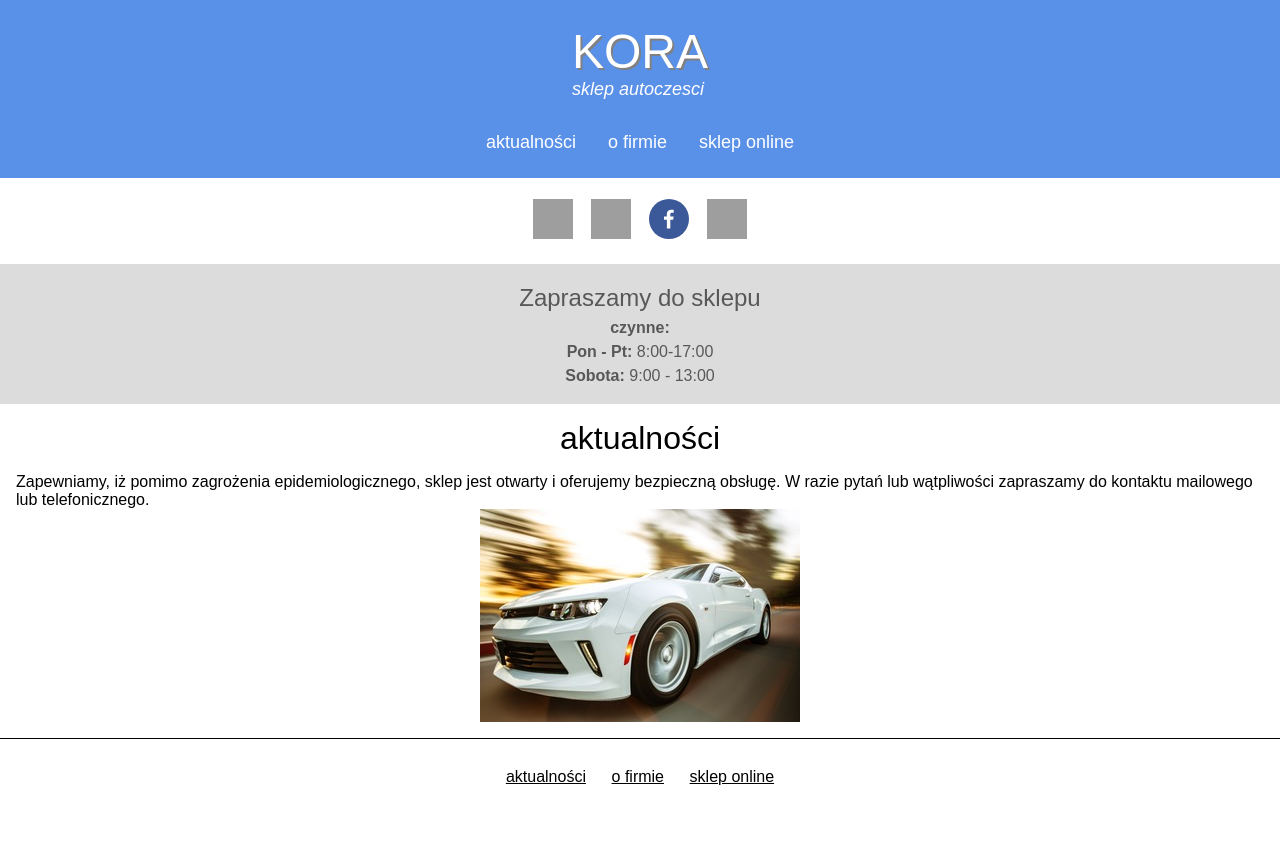
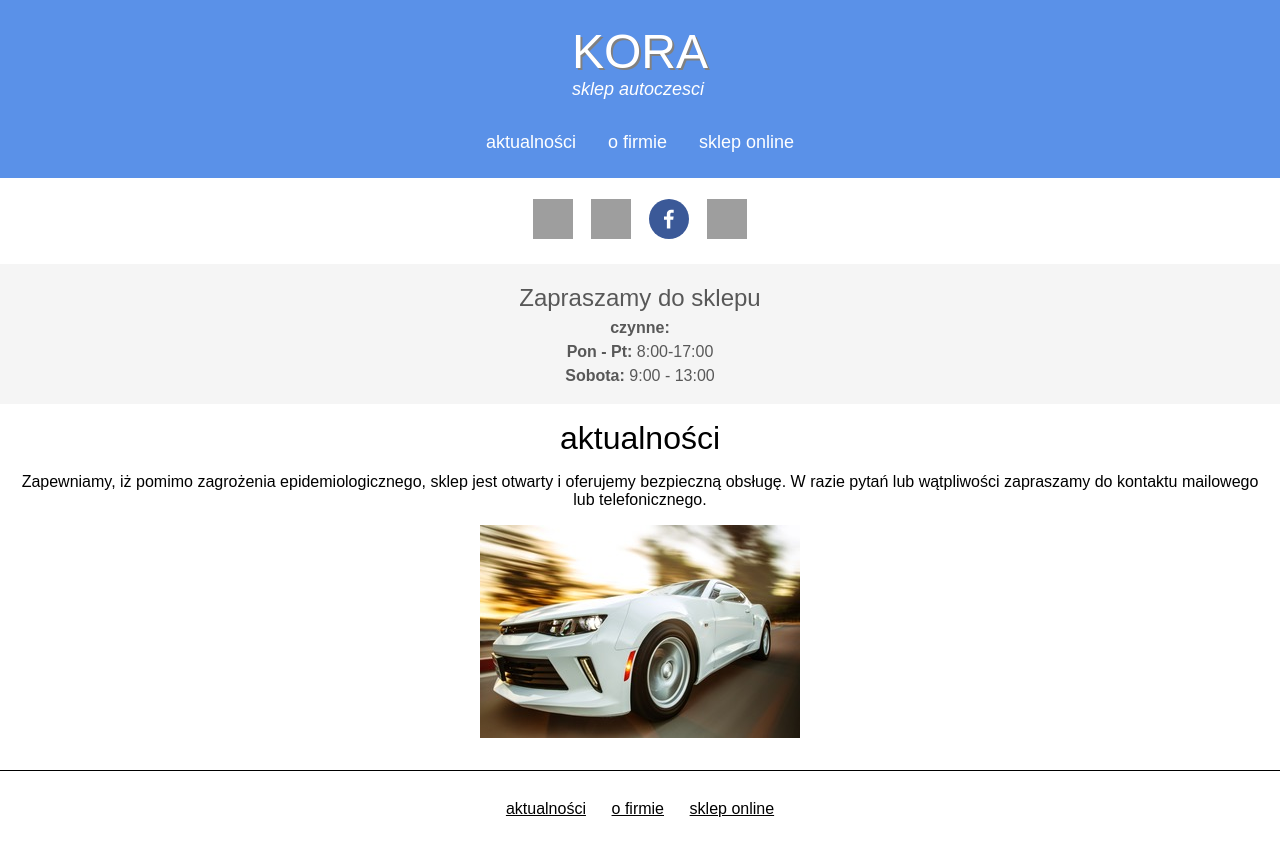
Before and after one commit to alwaystudios/kora, a React (Create React App) app: page / in a window 1280 px wide. Shown: the top 856 px of the page. Before the commit the page ends 831 px from the top, so only its background shows below. Built offline with nearby package versions, Linux system fonts and the light colour scheme; grey boxes are pictures that could not be loaded.

Commit message:
more redesign

```diff
--- a/src/components/OpeningTimes.jsx
+++ b/src/components/OpeningTimes.jsx
@@ -5,7 +5,7 @@ const Container = styled.div`
   display: flex;
   flex-direction: column;
   color: #585858;
-  background-color: #dcdcdc;
+  background-color: #f5f5f5;
   width: 100%;
   align-items: center;
   padding: 1rem;
--- a/src/components/pages/Company.jsx
+++ b/src/components/pages/Company.jsx
@@ -1,27 +1,26 @@
 import React from 'react'
-import { Page } from './Page'
+import { MainContent } from './MainContent'
 
 export const Company = () => (
-  <Page title="amochody to nasza pasja">
-    <div>
+  <MainContent title="Samochody to nasza pasja">
+    <div className="para">
       Sklep motoryzacyjny Kora to rodzinna firma z długoletnią tradycją. Naszym celem jest
       zapewnienie klientom doskonałej obsługi, a dzięki ponad 40-letniemu doświadczeniu czujemy, że
       jesteśmy w stanie to zapewnić. Właściciel sklepu, mgr. inż Zbigniew Ptaś, dba o bezpośredni
       kontakt z odbiorcą, gwarantuje fachową obsługę i służy rzetelną informacją.
     </div>
-    <div>
+    <div className="para">
       Oferujemy szeroką gamę części zamiennych do samochodów eksploatacyjnych, jak i silnikowych.
       Serdecznie zapraszamy do współpracy zarówno warsztaty, stacje obsługi, jak i klientów
       detalicznych.
     </div>
-    <div>
+    <div className="para">
       Warto zaglądnąć na naszą zakładkę Sklep Online (Allegro), gdzie oferujemy najciekawsze
       artykuły w najniższych cenach, możliwe do odebrania osobiście lub wysłania w dowolne miejsce
       Polski.
     </div>
-    <div>
-      Posiadamy w stałej sprzedaży:
-      <ul>
+    <div style={{ fontSize: 'xx-large' }}>Posiadamy w stałej sprzedaży:</div>
+    <ul style={{ textAlign: 'left' }}>
       <li>części eksploatacyjne /filtry</li>
       <li>klocki</li>
       <li>tarcze hamulcowe</li>
@@ -38,6 +37,5 @@ export const Company = () => (
       <li>zderzaki</li>
       <li>oleje, smary i plyny chłodnicze, oraz wiele wiele innych produktów</li>
     </ul>
-    </div>
-  </Page>
+  </MainContent>
 )
--- a/src/components/pages/Page.jsx
+++ b/src/components/pages/MainContent.jsx
@@ -6,7 +6,8 @@ const Container = styled.div`
   flex-direction: column;
   justify-content: center;
   align-items: center;
-  margin: 1rem;
+  margin-top: 1rem;
+  margin-bottom: 2rem;
 `
 
 const Title = styled.div`
@@ -14,7 +15,7 @@ const Title = styled.div`
   margin-bottom: 1rem;
 `
 
-export const Page = ({ title, children }) => (
+export const MainContent = ({ title, children }) => (
   <Container>
     <Title>{title}</Title>
     {children}
--- a/src/components/pages/News.jsx
+++ b/src/components/pages/News.jsx
@@ -1,14 +1,14 @@
 import React from 'react'
 import { NEWS } from '../../App'
 import { Img } from '../Img'
-import { Page } from './Page'
+import { MainContent } from './MainContent'
 
 export const News = () => (
-  <Page title={NEWS}>
-    <div>
+  <MainContent title={NEWS}>
+    <div className="para">
       Zapewniamy, iż pomimo zagrożenia epidemiologicznego, sklep jest otwarty i oferujemy bezpieczną
       obsługę. W razie pytań lub wątpliwości zapraszamy do kontaktu mailowego lub telefonicznego.
     </div>
     <Img src="./car1.jpeg" alt="car" />
-  </Page>
+  </MainContent>
 )
--- a/src/components/pages/Shop.jsx
+++ b/src/components/pages/Shop.jsx
@@ -1,10 +1,10 @@
 import React from 'react'
 import { SHOP } from '../../App'
 import { Img } from '../Img'
-import { Page } from './Page'
+import { MainContent } from './MainContent'
 
 export const Shop = () => (
-  <Page title={SHOP}>
+  <MainContent title={SHOP}>
     <Img src="./car2.jpeg" alt="car" />
-  </Page>
+  </MainContent>
 )
--- a/src/index.css
+++ b/src/index.css
@@ -11,3 +11,10 @@ code {
   font-family: source-code-pro, Menlo, Monaco, Consolas, 'Courier New',
     monospace;
 }
+
+.para {
+  display: flex;
+  flex-direction: column;
+  padding: 0 1rem 1rem 1rem;
+  text-align: center;
+}
```
Lines whose indentation alone changed are shown as unchanged.
